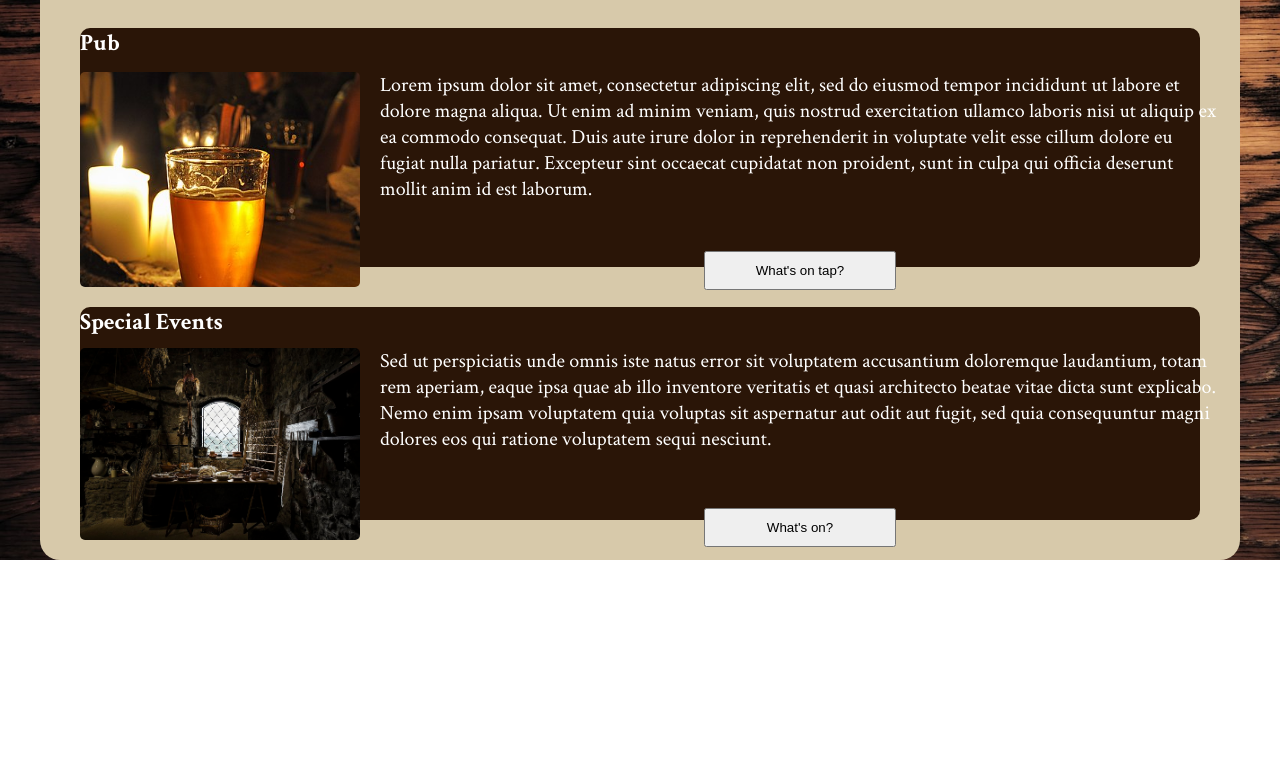
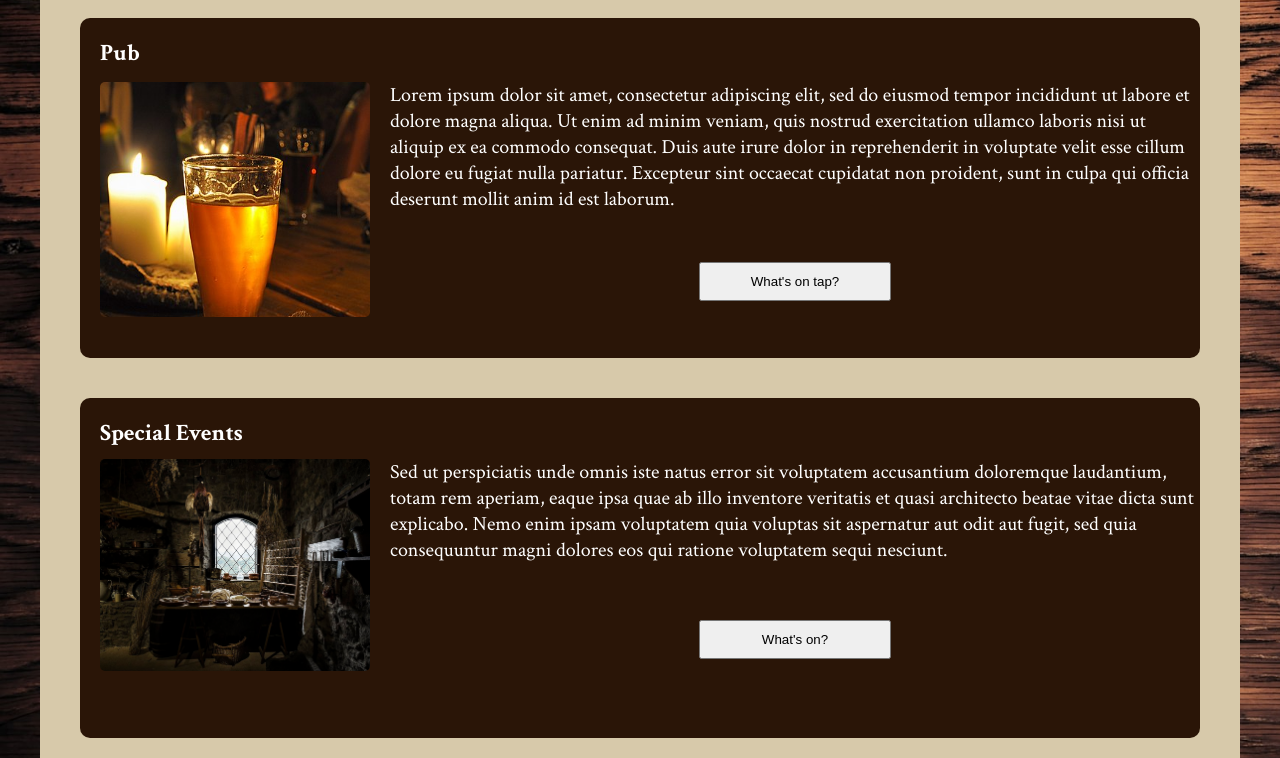
Before and after one commit to Roxanoel/restaurant-page, a website built with webpack: page dist/index.html in a window 1280 px wide. Shown: the part 259-1017 px from the top of the page. Before the commit the page ends 819 px from the top, so only its background shows below. Built offline with Linux system fonts and the light colour scheme; files whose address does not match are found by name; a web font is replaced by a local one.

Commit message:
Improved styling. Fixes to cards. Fixes to background image + body padding.

```diff
--- a/src/feast.js
+++ b/src/feast.js
@@ -26,6 +26,9 @@ function _generateHeading() {
 }
 
 function _generateCard(className) {
+    const cardContainer = document.createElement('div');
+    cardContainer.classList.add('card-container');
+
     const card = document.createElement('div');
     card.classList.add('card', className);
 
@@ -33,7 +36,10 @@ function _generateCard(className) {
     const elementsToAppend = _generateCardContents(className);
     elementsToAppend.forEach(element => card.appendChild(element));
 
-    return card;
+    // add card to container
+    cardContainer.appendChild(card);
+
+    return cardContainer;
 }
 
 function _generateCardContents(className) {
--- a/src/style.css
+++ b/src/style.css
@@ -43,16 +43,17 @@ body {
     margin: 0;
 
     width: 100%;
-    height: 100vh;
+    height: 100%;
 
     background-image: url('../images/wood.jpg');
     background-repeat: no-repeat;
     background-size: cover;
+
+    padding: 2rem;
+
+    box-sizing: border-box;
 }
 
-header, main {
-    padding: 0 2rem;
-}
 
 header {
     padding-top: 1.5rem;
@@ -79,6 +80,7 @@ h2 {
     font-size: 1.5rem;
 
     color: var(--bistre);
+    margin: 0;
 }
 
 .links-container {
@@ -194,19 +196,21 @@ h2 {
 
 .card-container {
     padding: 1rem;
-}
 
-.card {
     background-color: var(--bistre);
 
     border-radius: 10px;
 
+    height: 300px;
+}
+
+.card {
     display: grid;
     grid-template-columns: 25% 75%;
     grid-template-rows: 10% 60% 30%;
     gap: 1rem;
 
-    min-height: 25vh;
+    max-height: 90%;
 }
 
 .card h3 {
@@ -223,7 +227,8 @@ h2 {
     background-repeat: no-repeat;
 
     border-radius: 5px;
-    margin-bottom: 1rem;
+
+    height: 100%;
 }
 
 .pub .card-img {
```
Also changed, not shown: dist/main.js.
